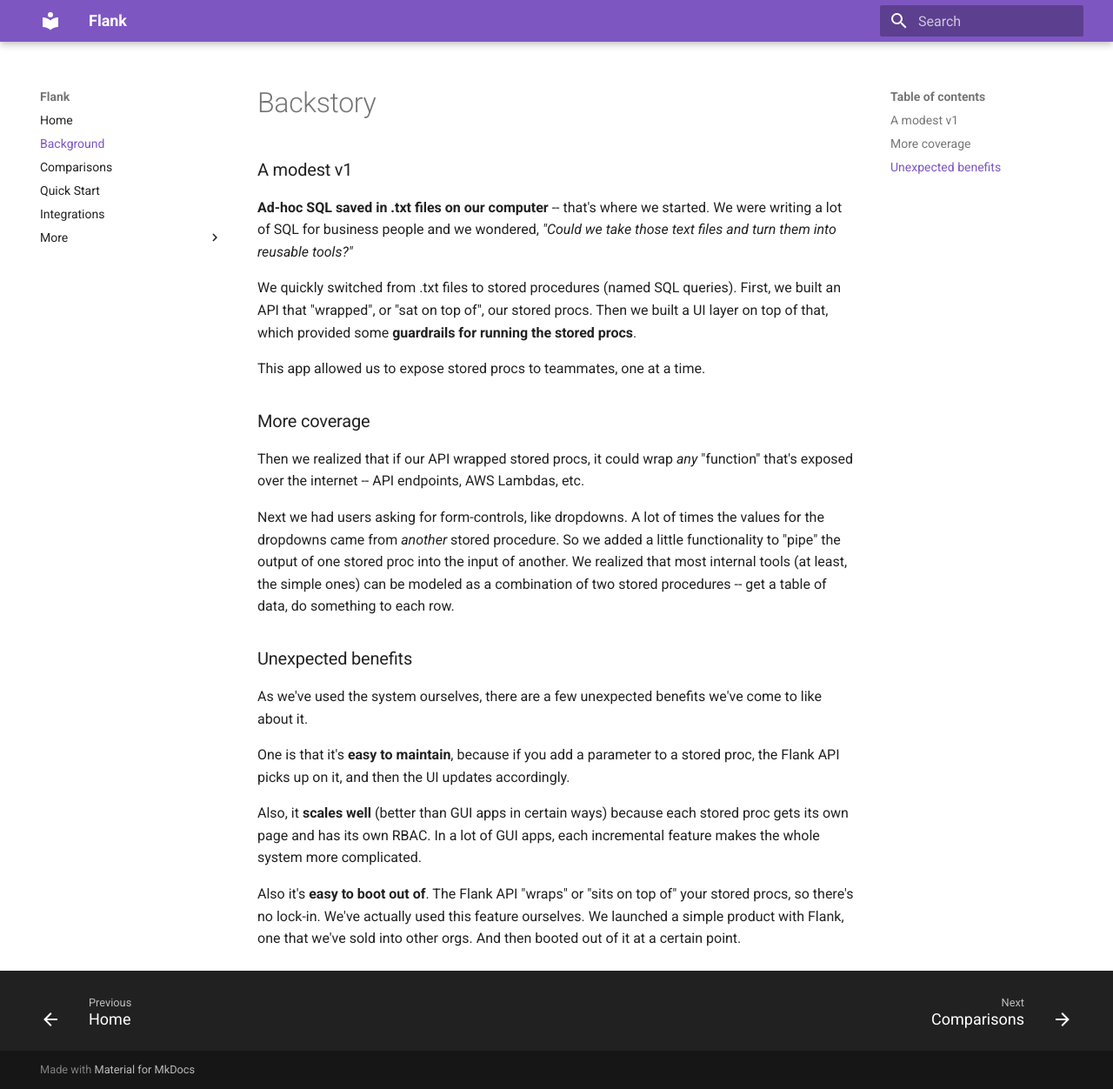
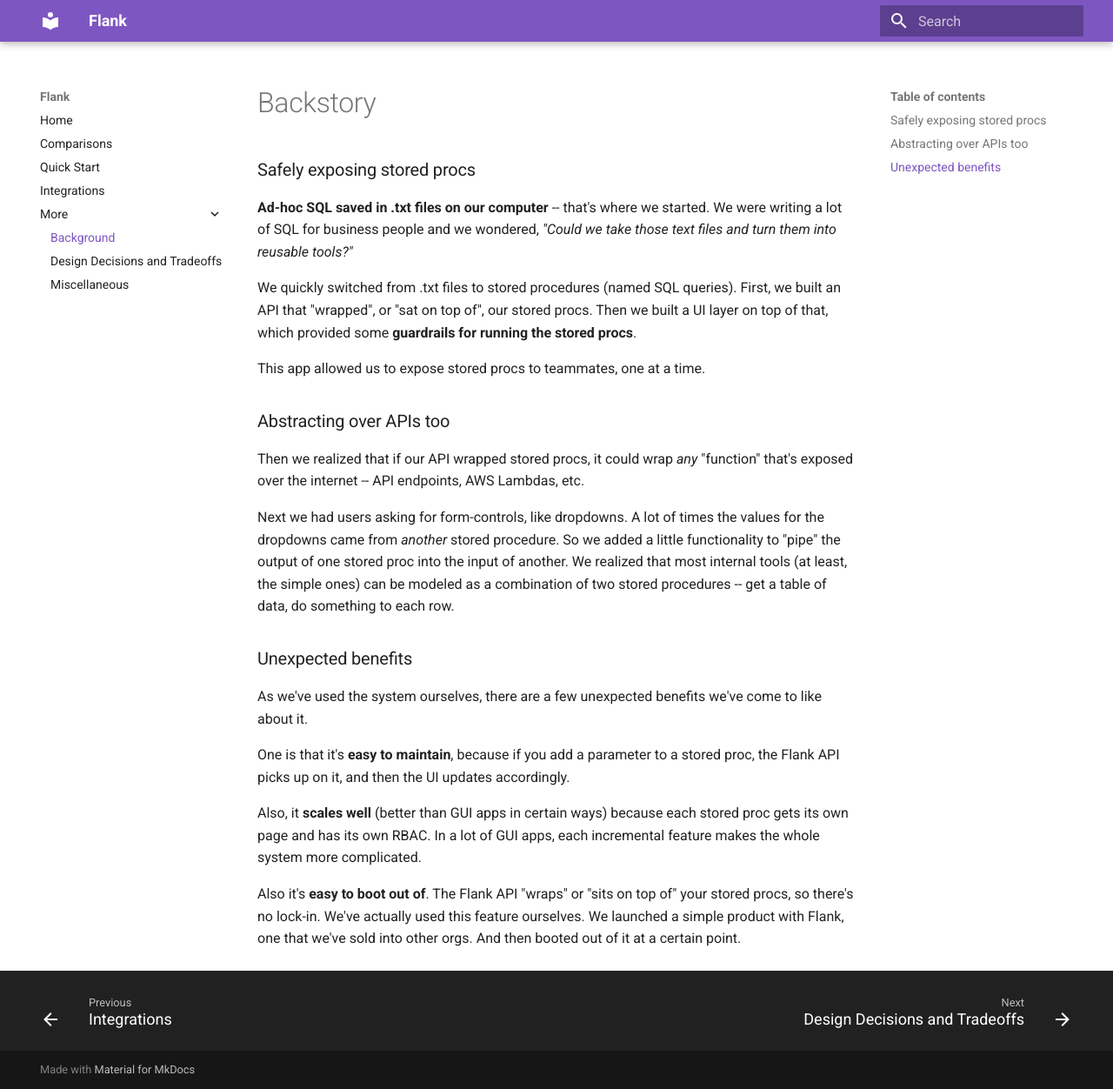
Before and after one commit to btf-org/flank-docs, an MkDocs documentation site: the page built from docs/background.md, in a window 1280 px wide and 1252 px high. Shown: the whole window at 87% size. Built offline with MkDocs 1.6.1 and Material for MkDocs 9.7.7, drawn with Linux system fonts in a browser that asks for light colours.

Commit message:
move background into More

```diff
--- a/docs/background.md
+++ b/docs/background.md
@@ -1,13 +1,13 @@
 # Backstory
 
-### A modest v1
+### Safely exposing stored procs
 **Ad-hoc SQL saved in .txt files on our computer** -- that's where we started. We were writing a lot of SQL for business people and we wondered, *"Could we take those text files and turn them into reusable tools?"*
 
 We quickly switched from .txt files to stored procedures (named SQL queries). First, we built an API that "wrapped", or "sat on top of", our stored procs. Then we built a UI layer on top of that, which provided some **guardrails for running the stored procs**.
 
 This app allowed us to expose stored procs to teammates, one at a time.
 
-### More coverage
+### Abstracting over APIs too
 Then we realized that if our API wrapped stored procs, it could wrap *any* "function" that's exposed over the internet -- API endpoints, AWS Lambdas, etc.
 
 Next we had users asking for form-controls, like dropdowns. A lot of times the values for the dropdowns came from *another* stored procedure. So we added a little functionality to "pipe" the output of one stored proc into the input of another. We realized that most internal tools (at least, the simple ones) can be modeled as a combination of two stored procedures -- get a table of data, do something to each row.
--- a/mkdocs.yml
+++ b/mkdocs.yml
@@ -18,10 +18,10 @@
 
 nav:
   - Home: "index.md"
-  - Background: "background.md"
   - Comparisons: "comparisons/all-comparisons.md"
   - Quick Start: "quickstarts/jupyter-fastapi.md"
   - Integrations: "integrations/all-integrations.md"
   - More:
+      - Background: "background.md"
       - Design Decisions and Tradeoffs: "tradeoffs.md"
       - Miscellaneous: "miscellaneous.md"
```
Also changed, not shown: docs/miscellaneous.md (+1 -1 lines).
